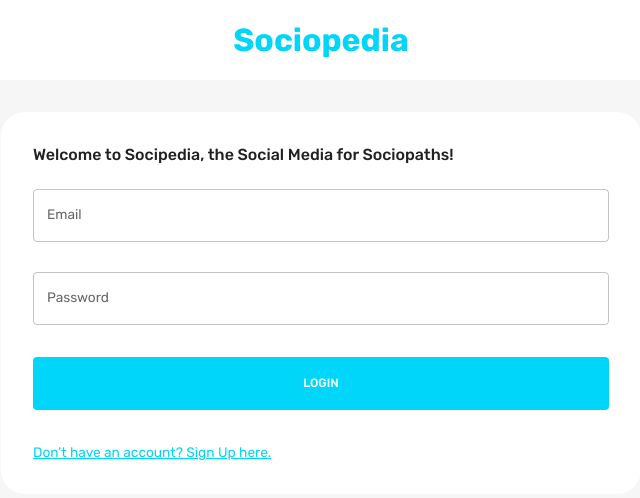
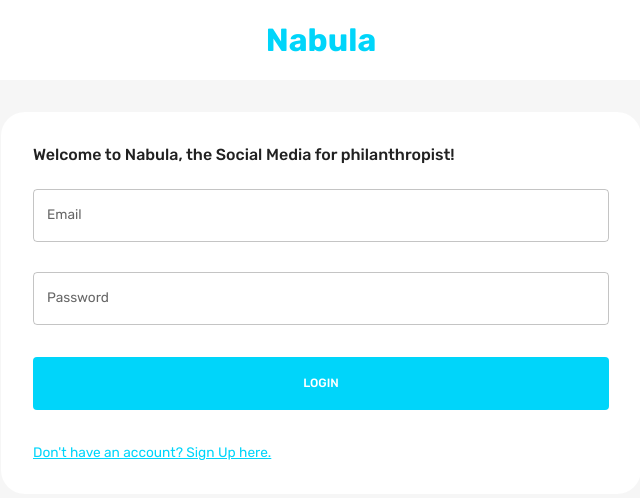
Before and after one commit to ukashanoor/SoftwareDevelopProject, a React (Create React App) app in the folder client/: page / in a window 1280 px wide. Shown: the top 498 px of the page, without its empty margins (319-959 px from the left). Built offline with nearby package versions, Linux system fonts and the light colour scheme.

Commit message:
changed the name and quote.

```diff
--- a/client/src/scenes/loginPage/index.jsx
+++ b/client/src/scenes/loginPage/index.jsx
@@ -13,7 +13,7 @@
         textAlign="center"
       >
         <Typography fontWeight="bold" fontSize="32px" color="primary">
-          Sociopedia
+          Nabula
         </Typography>
       </Box>
 
@@ -25,7 +25,7 @@
         backgroundColor={theme.palette.background.alt}
       >
         <Typography fontWeight="500" variant="h5" sx={{ mb: "1.5rem" }}>
-          Welcome to Socipedia, the Social Media for Sociopaths!
+          Welcome to Nabula, the Social Media for philanthropist!
         </Typography>
         <Form />
       </Box>
--- a/client/src/scenes/navbar/index.jsx
+++ b/client/src/scenes/navbar/index.jsx
@@ -55,7 +55,7 @@
             },
           }}
         >
-          Sociopedia
+          Nabula
         </Typography>
       </FlexBetween>
 
```
